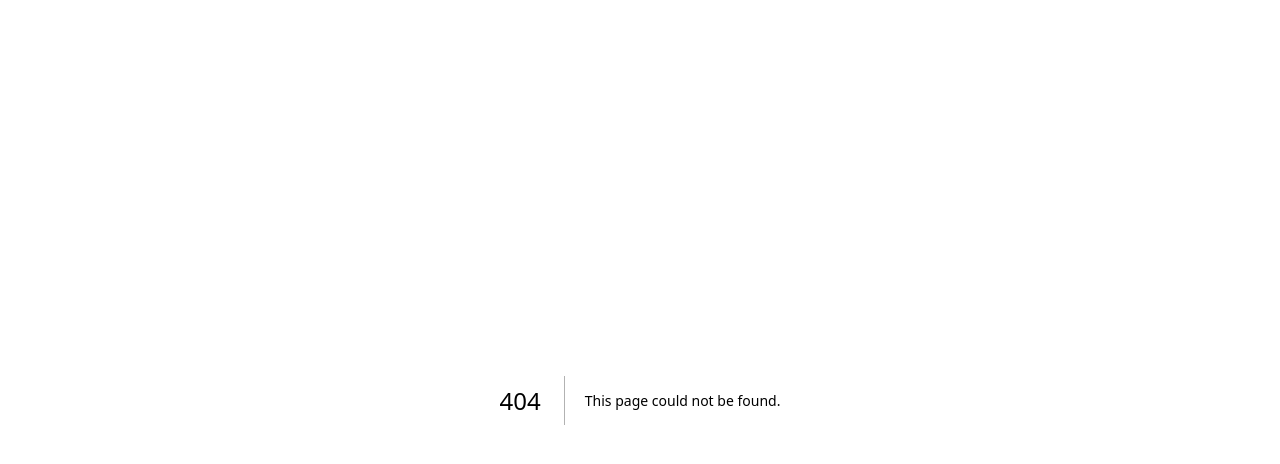
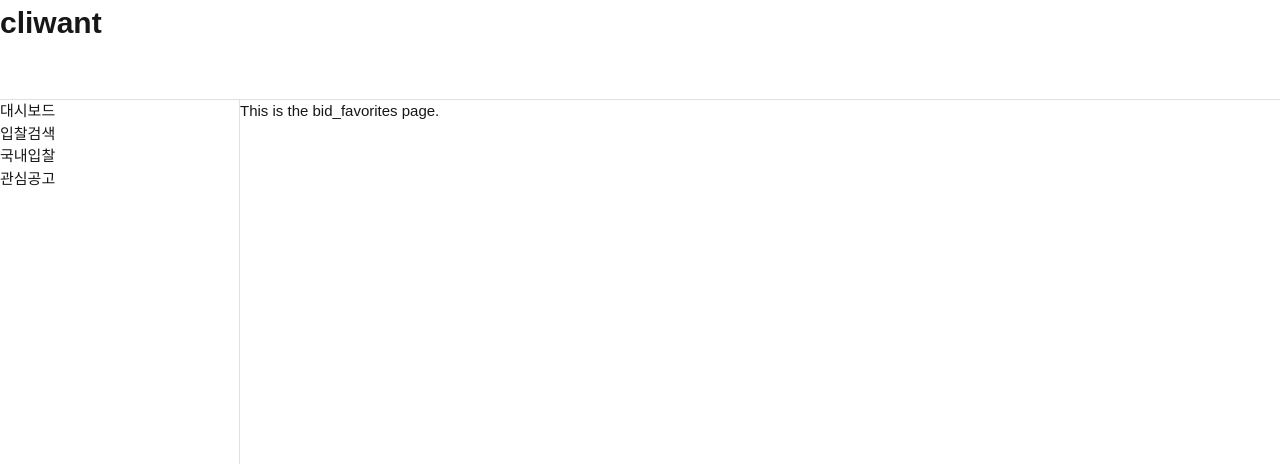
Before and after one commit to hckang80/nextjs-beginner-task, a Next.js app: page /dashboard/bid_favorites in a window 1280 px wide. Before the commit this address had no page. Shown: the top 464 px of the page. Built offline with nearby package versions, Linux system fonts and the light colour scheme.

Commit message:
feat: 대시보드 각 메뉴 생성

```diff
--- /dev/null
+++ b/app/dashboard/bid_favorites/page.tsx
@@ -0,0 +1,3 @@
+export default function BidFavorites() {
+  return <div>This is the bid_favorites page.</div>;
+}
--- a/app/dashboard/layout.tsx
+++ b/app/dashboard/layout.tsx
@@ -1,3 +1,5 @@
+import Link from "next/link";
+
 export default function DashboardLayout({
   children,
 }: Readonly<{
@@ -9,7 +11,22 @@ export default function DashboardLayout({
         <h1>cliwant</h1>
       </header>
       <div className="global-inner">
-        <aside className="global-aside">nav</aside>
+        <aside className="global-aside">
+          <nav className="global-nav">
+            <Link href="/dashboard">대시보드</Link>
+            <details open>
+              <summary>입찰검색</summary>
+              <ul className="global-menu">
+                <li className="global-menu-item">
+                  <Link href="/dashboard/rfp">국내입찰</Link>
+                </li>
+                <li>
+                  <Link href="/dashboard/bid_favorites">관심공고</Link>
+                </li>
+              </ul>
+            </details>
+          </nav>
+        </aside>
         <main className="global-main">{children}</main>
       </div>
     </div>
--- /dev/null
+++ b/app/dashboard/rfp/page.tsx
@@ -0,0 +1,3 @@
+export default function Rfp() {
+  return <div>This is the rfp page.</div>;
+}
```
Also changed, not shown: app/dashboard/page.tsx (deleted, +0 -10 lines).
